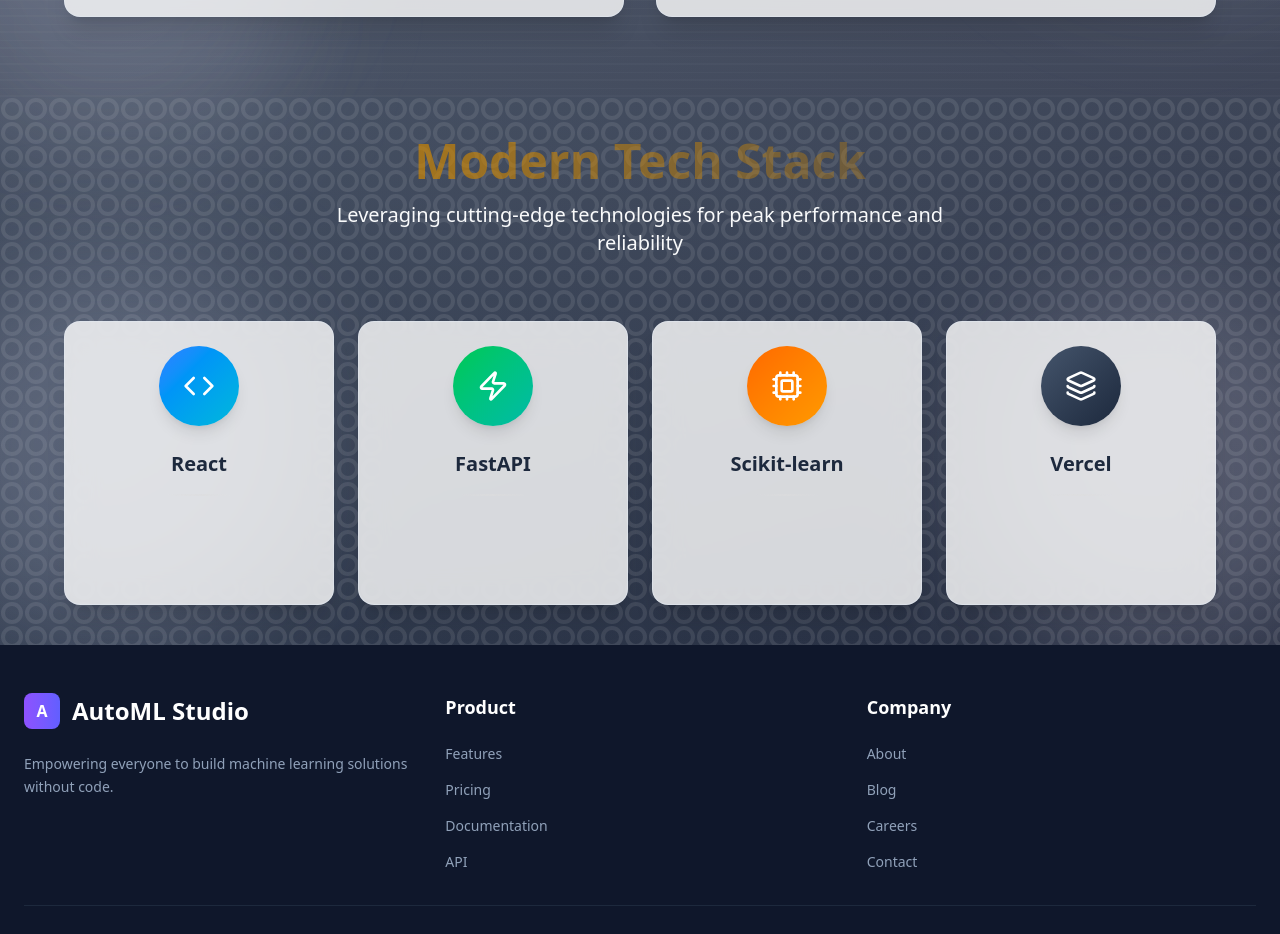
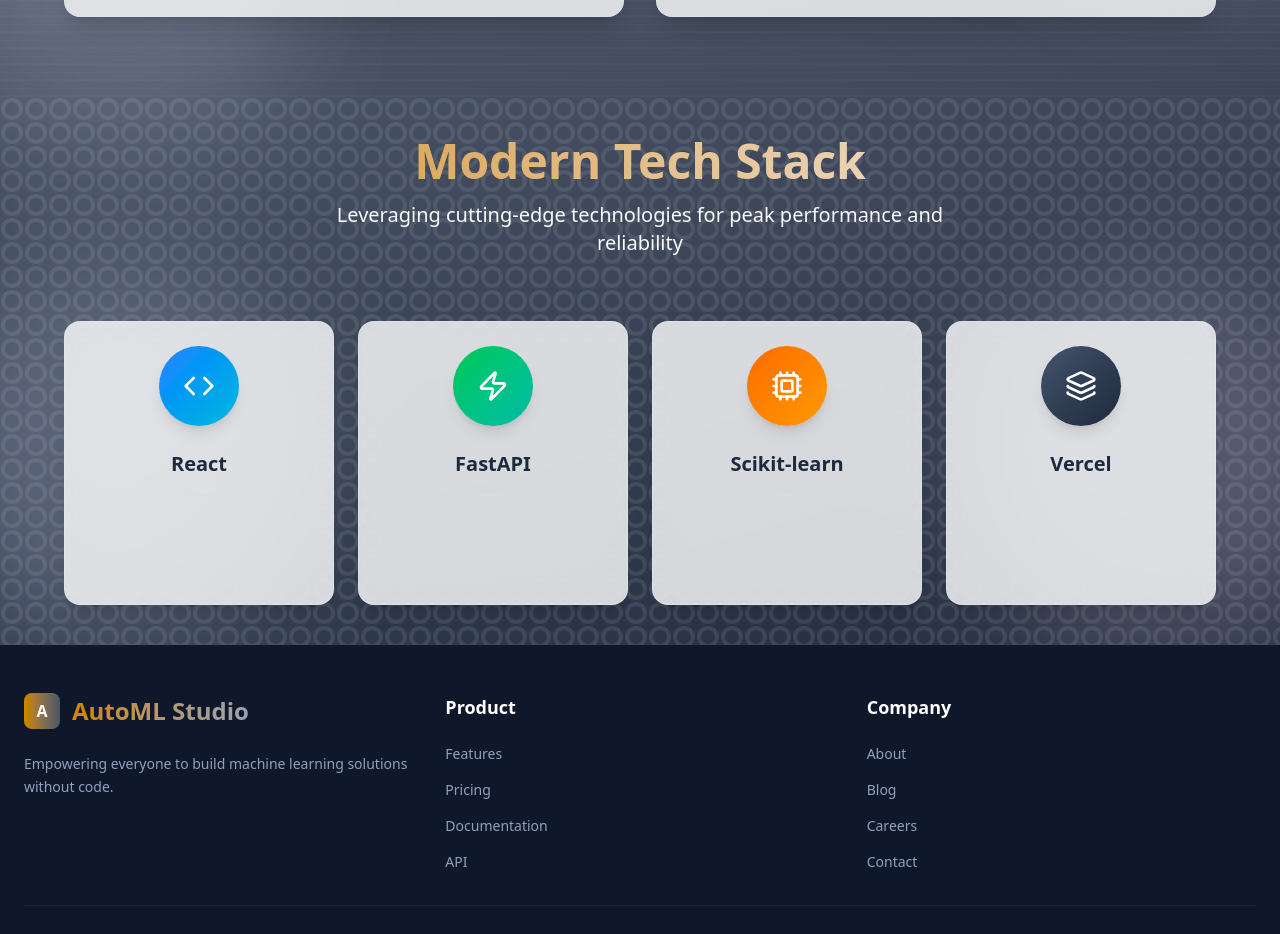
Before and after one commit to deepakcode21/AutoML-Studio, a React (Vite) app in the folder client/: page / in a window 1280 px wide. Shown: the part 2596-3530 px from the top of the page. Built offline with nearby package versions, Linux system fonts and the light colour scheme.

Commit message:
add backspace

```diff
--- a/client/src/components/Footer.jsx
+++ b/client/src/components/Footer.jsx
@@ -31,10 +31,10 @@
             {/* Brand Column */}
             <div className="md:col-span-1">
               <div className="flex items-center gap-3 mb-6">
-                <div className="bg-gradient-to-r from-violet-500 to-indigo-500 w-9 h-9 rounded-lg flex items-center justify-center text-white font-bold">
+                <div className="bg-gradient-to-r from-yellow-600 to-gray-600 w-9 h-9 rounded-lg flex items-center justify-center text-white font-bold">
                   A
                 </div>
-                <span className="font-bold text-2xl text-white">
+                <span className="font-bold text-2xl bg-gradient-to-r from-yellow-600 to-gray-400 bg-clip-text text-transparent">
                   AutoML Studio
                 </span>
               </div>
--- a/client/src/components/Navbar.jsx
+++ b/client/src/components/Navbar.jsx
@@ -14,32 +14,32 @@
         <div className="bg-gradient-to-r from-yellow-600 to-gray-600 w-8 h-8 rounded-lg flex items-center justify-center text-white font-bold">
           A
         </div>
-        <span className="font-bold text-xl bg-gradient-to-r from-yellow-600 to-gray-600 bg-clip-text text-transparent">
+        <span onClick={() => navigate("/")} className="font-bold text-xl bg-gradient-to-r from-yellow-600 to-gray-600 bg-clip-text text-transparent cursor-default">
           AutoML Studio
         </span>
       </div>
       <div className="hidden md:flex items-center gap-6">
         <Link
           to="#features"
-          className="text-sm font-medium text-yellow-600 hover:text-yellow-900"
+          className="text-sm font-medium text-yellow-600 hover:text-orange-600"
         >
           Features
         </Link>
         <Link
           to="#how-it-works"
-          className="text-sm font-medium text-yellow-600 hover:text-yellow-900"
+          className="text-sm font-medium text-yellow-600 hover:text-orange-600"
         >
           How It Works
         </Link>
         <Link
           to="#team"
-          className="text-sm font-medium text-yellow-600 hover:text-yellow-900"
+          className="text-sm font-medium text-yellow-600 hover:text-orange-600"
         >
           Team
         </Link>
         <Link
           to="#tech"
-          className="text-sm font-medium text-yellow-600 hover:text-yellow-900"
+          className="text-sm font-medium text-yellow-600 hover:text-orange-600"
         >
           Technology
         </Link>
@@ -47,7 +47,7 @@
       <div>
         <button
           onClick={() => navigate("/automl")}
-          className="px-4 py-2 rounded-md bg-gradient-to-r from-yellow-600 to-gray-600 hover:from-yellow-600 hover:to-yellow-700 text-white transition-colors"
+          className="px-4 py-2 rounded-md bg-gradient-to-r from-yellow-600 to-gray-600 hover:from-orange-600 hover:to-gray-600 text-white transition-colors"
         >
           Get Started
         </button>
--- a/client/src/pages/AutoML.jsx
+++ b/client/src/pages/AutoML.jsx
@@ -122,7 +122,7 @@
             <p className="text-gray-600 mb-6">
               Drag & drop your CSV file here or click to browse
             </p>
-            <label className="cursor-pointer bg-yellow-600 hover:bg-gray-700 text-white font-medium py-2 px-6 rounded-lg transition duration-200 inline-block">
+            <label className="cursor-pointer bg-yellow-600 hover:bg-orange-700 text-white font-medium py-2 px-6 rounded-lg transition duration-200 inline-block">
               Select File
               <input
                 type="file"
@@ -188,7 +188,7 @@
           <div className="bg-gray-50 px-6 py-3 flex justify-end">
             <button
               onClick={() => setActiveStep(3)}
-              className="bg-yellow-600 hover:bg--700 text-white font-medium py-2 px-6 rounded-lg transition duration-200"
+              className="bg-yellow-600 hover:bg-orange-700 text-white font-medium py-2 px-6 rounded-lg transition duration-200"
             >
               Continue to Configuration <span className="ml-1">→</span>
             </button>
@@ -214,7 +214,7 @@
 
           <div className="text-center mt-8">
             <button
-              className="bg-gradient-to-r from-yellow-600 to-gray-600 hover:yellow-blue-700 hover:to-yellow-400 text-white font-bold py-3 px-8 rounded-full shadow-lg transition duration-200 transform hover:scale-105"
+              className="bg-gradient-to-r from-yellow-600 to-gray-600 hover:from-orange-600 hover:to-gray-600 text-white font-bold py-3 px-8 rounded-full shadow-lg transition duration-200 transform hover:scale-105"
               onClick={handleSubmit}
               disabled={!csvFile || loading}
             >
--- a/client/src/pages/Home.jsx
+++ b/client/src/pages/Home.jsx
@@ -531,7 +531,7 @@
             whileInView={{ opacity: 1, y: 0 }}
             viewport={{ once: true }}
           >
-            <h2 className="text-4xl md:text-5xl font-bold mb-4 bg-gradient-to-r from-yellow-600 to-gray-650 bg-clip-text text-transparent">
+            <h2 className="text-4xl md:text-5xl font-bold mb-4 bg-gradient-to-r from-yellow-600 to-gray-100 bg-clip-text text-transparent">
               Modern Tech Stack
             </h2>
             <p className="text-lg md:text-xl text-gray-50 max-w-2xl mx-auto">
```
